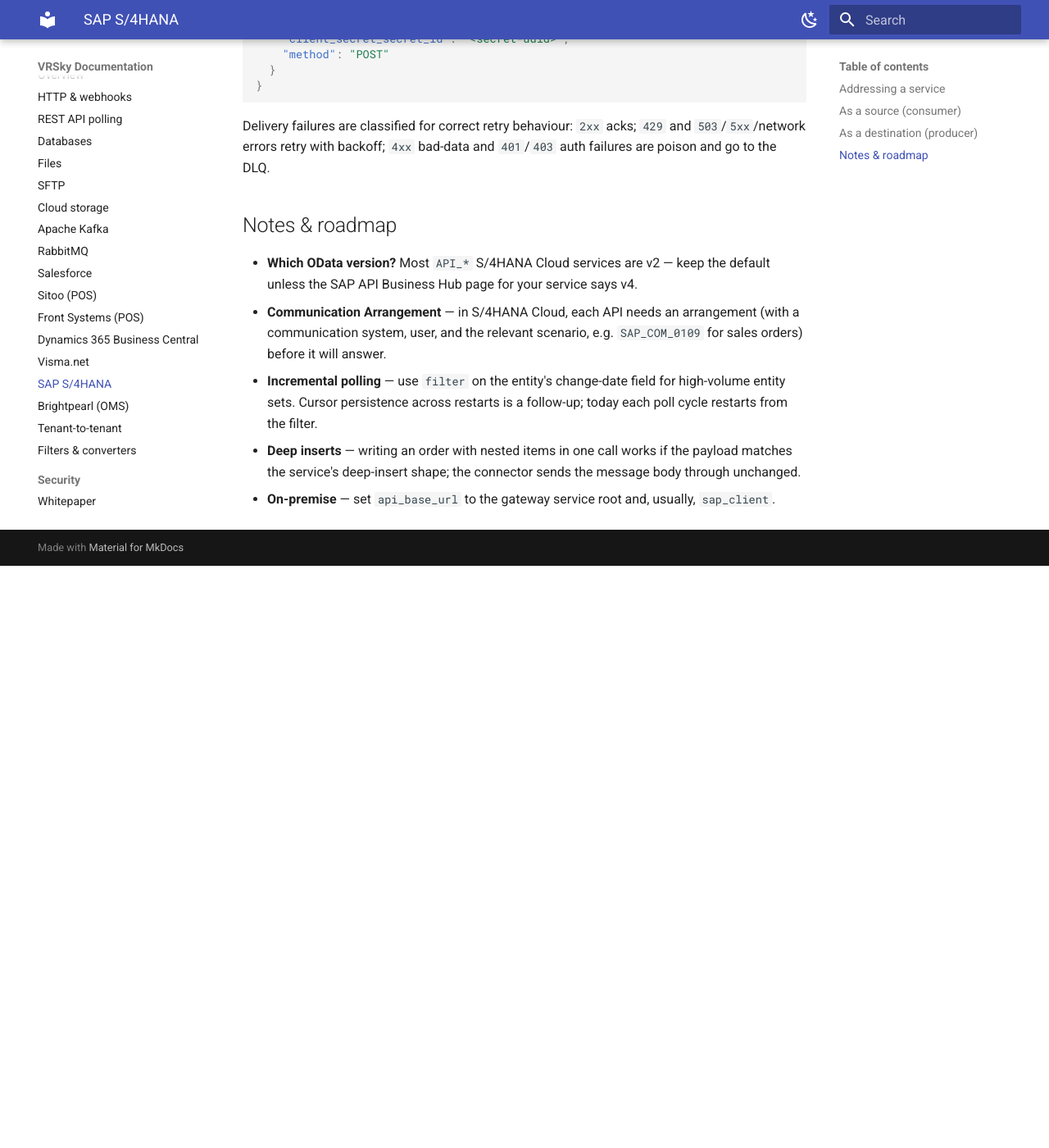
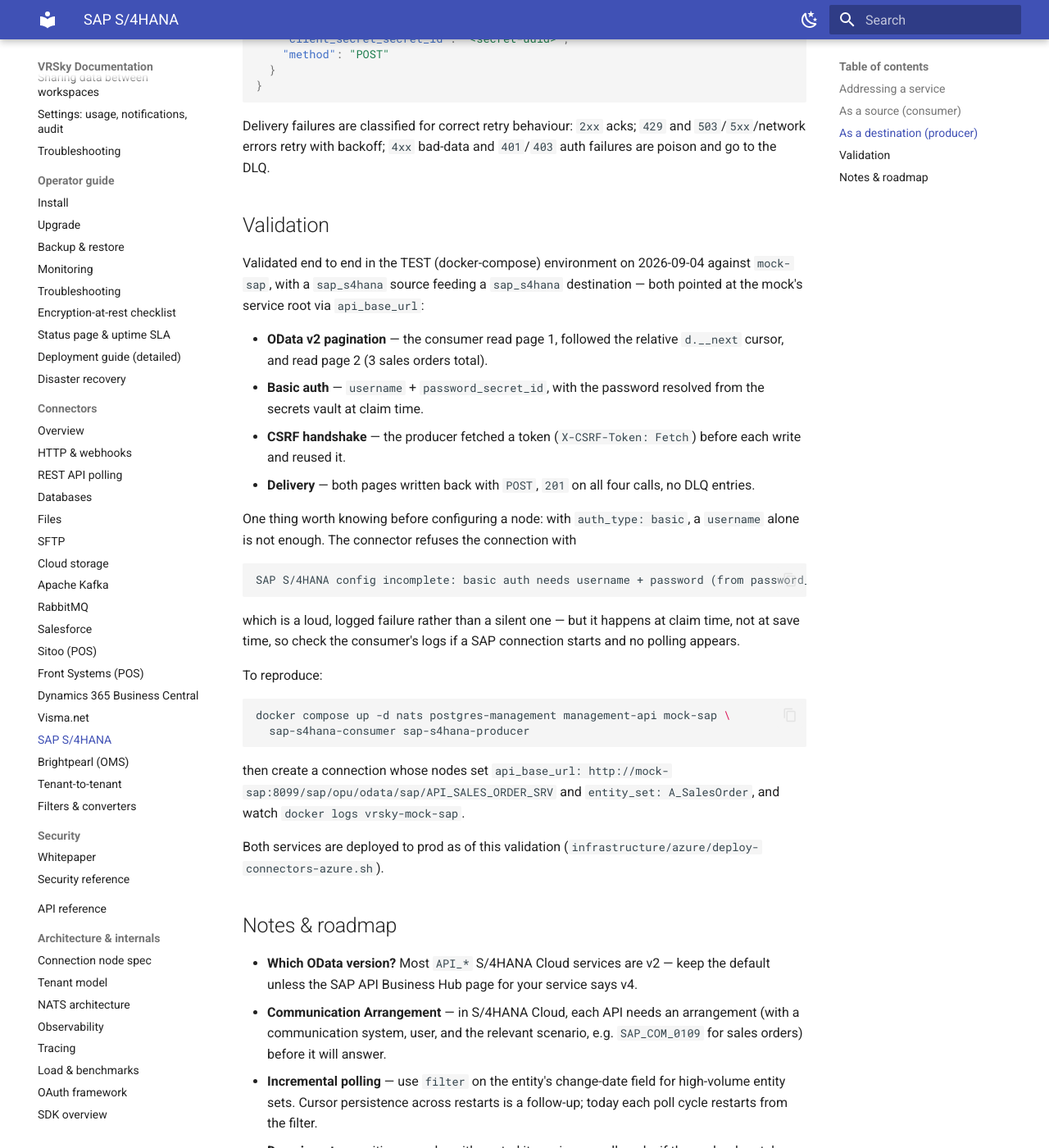
Before and after one commit to ValueRetail/vrsky, an MkDocs documentation site: the page built from docs/connectors/sap-s4hana.md, in a window 1280 px wide and 1400 px high, scrolled down 2151 px. Shown: the whole window at 82% size. Built offline with MkDocs 1.6.1 and Material for MkDocs 9.7.7, drawn with Linux system fonts in a browser that asks for light colours; before the commit the page ends 2841 px from its top, so only the background shows below that.

Commit message:
feat(sap): validate SAP S/4HANA in TEST and add it to the prod fleet
SAP was the last node type the UI offered that prod could not run — pick it and
you got a connection that validated, started, reported "running", and did
nothing. #214's deploy drift guard surfaced it as a tracked exception; this
closes it.

TEST-env validation (docker-compose, against mock-sap): a sap_s4hana source
feeding a sap_s4hana destination, both via api_base_url. Confirmed
  - OData v2 pagination — page 1, follow the relative d.__next cursor, page 2
  - basic auth with the password resolved from the secrets vault at claim time
  - the CSRF fetch-then-write handshake
  - delivery of all 3 records, 201 on every call, nothing in the DLQ

One finding worth the doc entry: with auth_type basic, a username alone is not
enough — the connector refuses with "basic auth needs username + password (from
password_secret_id)". That is a loud, logged failure rather than a silent one,
so it stays out of the node-config rules by the #213 principle (those mirror a
connector's *claim* condition; this one claims the node and then errors). It is
recorded in the connector doc instead, since it happens at claim time and the
symptom is a started connection that never polls.

deploy-connectors-azure.sh gains sap-s4hana-consumer (port 9290, it serves
/sample-data for the UI's schema preview) and sap-s4hana-producer (no HTTP
surface, so 2 replicas + PDB). Prod goes 28 → 30 Deployments.

deployExceptions is now empty, which is the state to keep it in: every type the
UI offers has a service that runs it. ADR 0004 updated to say so.

Co-Authored-By: Claude Opus 5 <noreply@anthropic.com>

````diff
--- a/docs/connectors/sap-s4hana.md
+++ b/docs/connectors/sap-s4hana.md
@@ -100,6 +100,46 @@ Delivery failures are classified for correct retry behaviour: `2xx` acks; `429`
 and `503`/`5xx`/network errors retry with backoff; `4xx` bad-data and
 `401`/`403` auth failures are poison and go to the DLQ.
 
+## Validation
+
+Validated end to end in the TEST (docker-compose) environment on 2026-09-04
+against `mock-sap`, with a `sap_s4hana` source feeding a `sap_s4hana`
+destination — both pointed at the mock's service root via `api_base_url`:
+
+- **OData v2 pagination** — the consumer read page 1, followed the relative
+  `d.__next` cursor, and read page 2 (3 sales orders total).
+- **Basic auth** — `username` + `password_secret_id`, with the password
+  resolved from the secrets vault at claim time.
+- **CSRF handshake** — the producer fetched a token (`X-CSRF-Token: Fetch`)
+  before each write and reused it.
+- **Delivery** — both pages written back with `POST`, `201` on all four calls,
+  no DLQ entries.
+
+One thing worth knowing before configuring a node: with `auth_type: basic`, a
+`username` alone is not enough. The connector refuses the connection with
+
+```
+SAP S/4HANA config incomplete: basic auth needs username + password (from password_secret_id)
+```
+
+which is a loud, logged failure rather than a silent one — but it happens at
+claim time, not at save time, so check the consumer's logs if a SAP connection
+starts and no polling appears.
+
+To reproduce:
+
+```bash
+docker compose up -d nats postgres-management management-api mock-sap \
+  sap-s4hana-consumer sap-s4hana-producer
+```
+
+then create a connection whose nodes set
+`api_base_url: http://mock-sap:8099/sap/opu/odata/sap/API_SALES_ORDER_SRV` and
+`entity_set: A_SalesOrder`, and watch `docker logs vrsky-mock-sap`.
+
+Both services are deployed to prod as of this validation
+(`infrastructure/azure/deploy-connectors-azure.sh`).
+
 ## Notes & roadmap
 
 - **Which OData version?** Most `API_*` S/4HANA Cloud services are v2 — keep the
````
Also changed, not shown: docs/adr/0004-standing-connector-services.md (+3 -2 lines), 3 other files.
